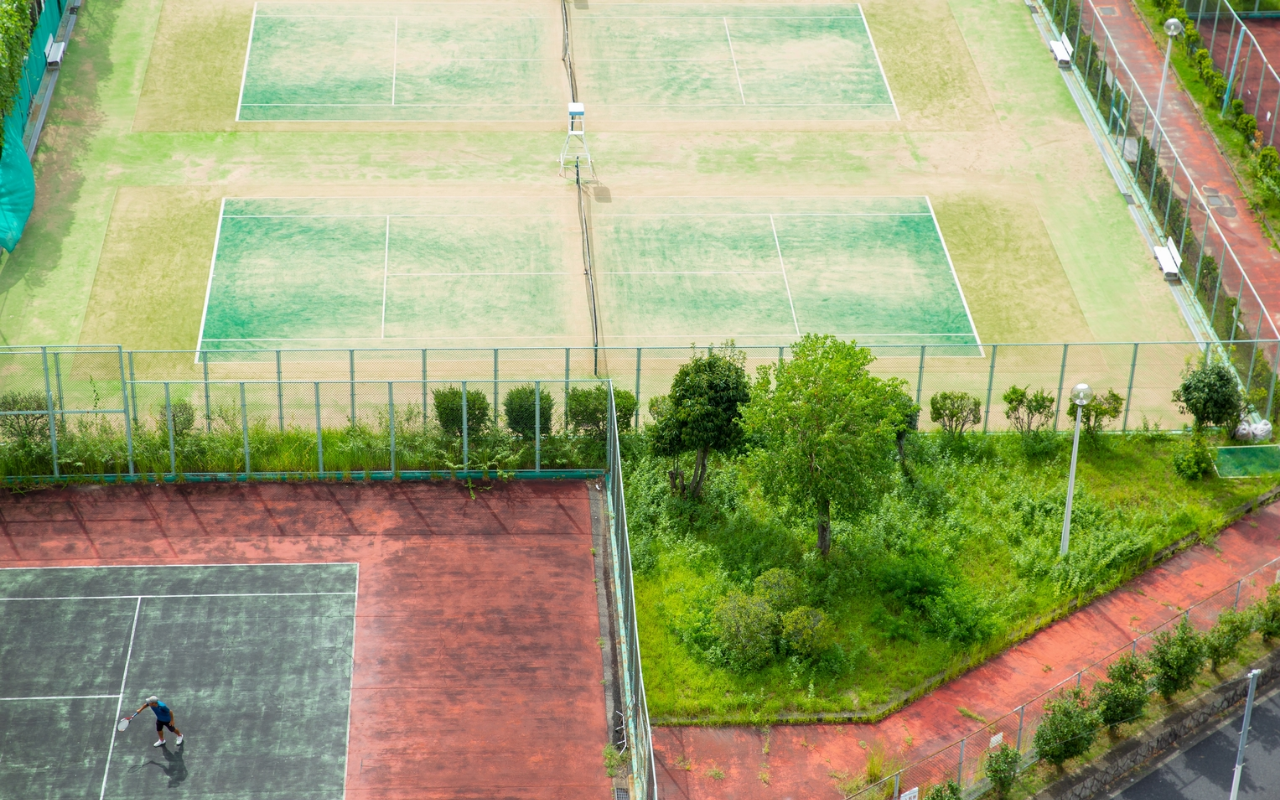
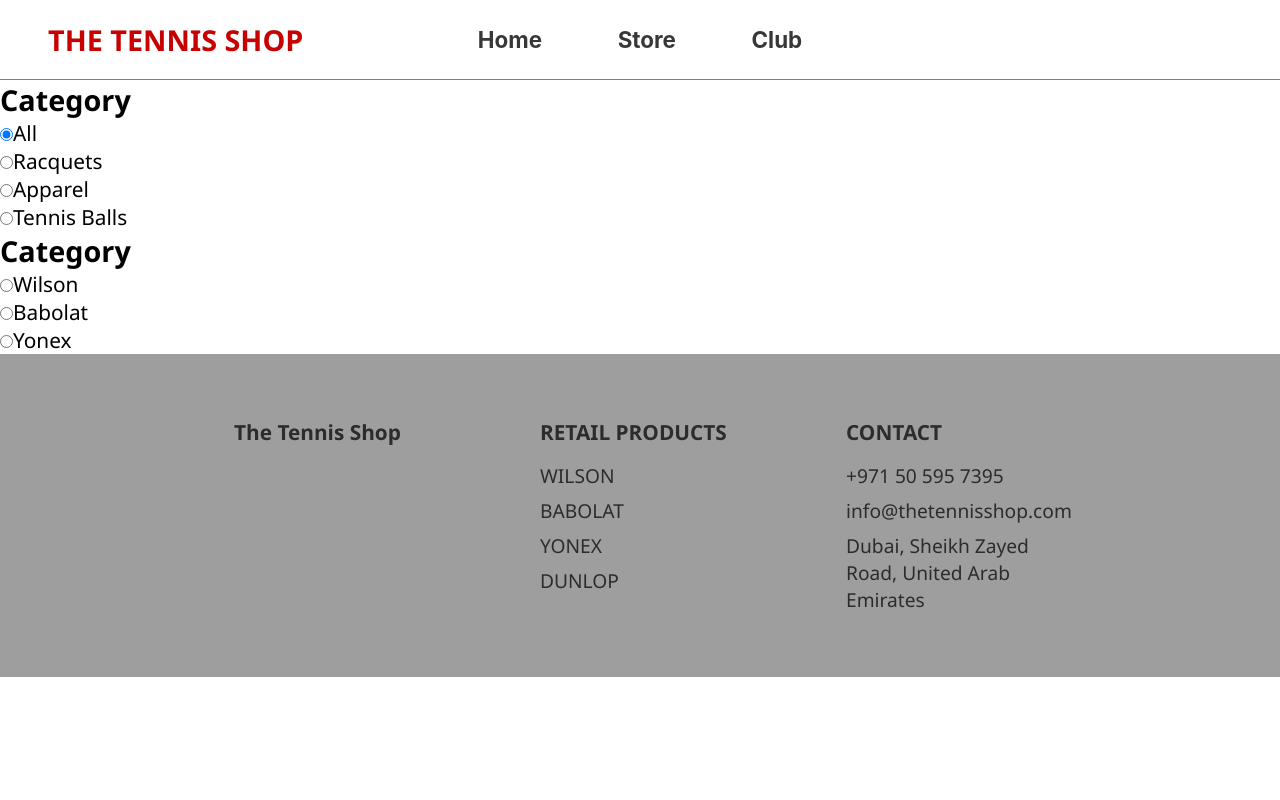
Before and after one commit to Sage4tk/tennisshop, a React (Create React App) app in the folder tennisfe/: page /store in a window 1280 px wide. Built offline with nearby package versions, Linux system fonts and the light colour scheme.

Commit message:
Started shop page

```diff
--- a/tennisfe/src/App.js
+++ b/tennisfe/src/App.js
@@ -5,6 +5,7 @@
 
 //components
 import Home from './components/Home';
+import Shop from './components/Shop';
 import Admin from './components/Admin/Admin';
 
 function App() {
@@ -13,6 +14,7 @@
       <>
         <Switch>
           <Route exact path="/" component={() => (<Home />)} />
+          <Route path="/store" component={() => (<Shop />)} />
           <Route path="/admin" component={Admin} />
         </Switch>
       </>
--- a/tennisfe/src/components/Home.js
+++ b/tennisfe/src/components/Home.js
@@ -23,7 +23,7 @@
 
 
     return (
-        <div>
+        <div className="landing-bgm">
             <Nav />
             <div className="landing" style={landingStyle}>
                 <div className="landing_message">
@@ -37,7 +37,7 @@
                     <h2>Shop by category</h2>
                     <div className="category-cards">
                         {category.map((data) => (
-                            <CategoryCard data={data} />
+                            <CategoryCard data={data} key={data.category} />
                         ))}
                     </div>
                 </div>
--- a/tennisfe/src/components/Nav.js
+++ b/tennisfe/src/components/Nav.js
@@ -10,7 +10,7 @@
                 <div className="logo">
                     <p className="logo-word"><Link to="/">THE TENNIS SHOP</Link></p>
                 </div>
-                <nav className={burger ? "" : "show"}>
+                <nav className={burger ? "show" : ""}>
                     <ul>
                         <li>
                             <Link to="/">Home</Link>
--- /dev/null
+++ b/tennisfe/src/components/Shop.js
@@ -0,0 +1,31 @@
+import React from 'react';
+
+//components
+import Nav from './Nav';
+import Footer from './Footer';
+
+export default function Shop() {
+    return (
+        <div>
+            <Nav />
+            <div className="shop">
+                <div className="shop-selection">
+                    <div className="shop-category">
+                        <h4>Category</h4>
+                        <label><input type="radio" name="category" value="all" defaultChecked />All</label>
+                        <label><input type="radio" name="category" value="racquet" />Racquets</label>
+                        <label><input type="radio" name="category" value="apparel" />Apparel</label>
+                        <label><input type="radio" name="category" value="ball" />Tennis Balls</label>
+                    </div>
+                    <div className="shop-category">
+                        <h4>Category</h4>
+                        <label><input type="radio" name="category" value="wilson" />Wilson</label>
+                        <label><input type="radio" name="category" value="babolat" />Babolat</label>
+                        <label><input type="radio" name="category" value="yonex" />Yonex</label>
+                    </div>
+                </div>
+            </div>
+            <Footer />
+        </div>
+    )
+}
--- a/tennisfe/src/style.scss
+++ b/tennisfe/src/style.scss
@@ -8,16 +8,7 @@
     box-sizing: border-box;
 }
 
-body {
-    font-family: Arial, Helvetica, sans-serif;
-    background-image: url('./img/bgm.jpg');
-    background-repeat: no-repeat;
-    background-size: cover;
-    background-attachment: fixed;
-    overflow-x: hidden;
-}
-
-html {
+body, html {
     overflow-x: hidden;
 }
 
@@ -78,6 +69,14 @@
             }
         }
     }
+}
+
+.landing-bgm {
+    font-family: Arial, Helvetica, sans-serif;
+    background-image: url('./img/bgm.jpg');
+    background-repeat: no-repeat;
+    background-size: cover;
+    background-attachment: fixed;
 }
 
 .landing {
@@ -186,6 +185,7 @@
     color: rgb(44, 44, 44);
     padding: 4rem 8rem;
     display: flex;
+    font-family: 'Segoe UI', Tahoma, Geneva, Verdana, sans-serif;
     justify-content: space-evenly;
     .footer-info {
         width: 200px;
@@ -235,6 +235,22 @@
         .category {
             .category-cards {
                 padding: 1rem 14rem;
+            }
+        }
+    }
+}
+
+.shop {
+    font-family: 'Segoe UI', Tahoma, Geneva, Verdana, sans-serif;
+    .shop-selection {
+        .shop-category {
+            display: flex;
+            flex-direction: column;
+            h4 {
+                font-size: 1.8rem;
+            }
+            label {
+                font-size: 1.3rem ;
             }
         }
     }
```
